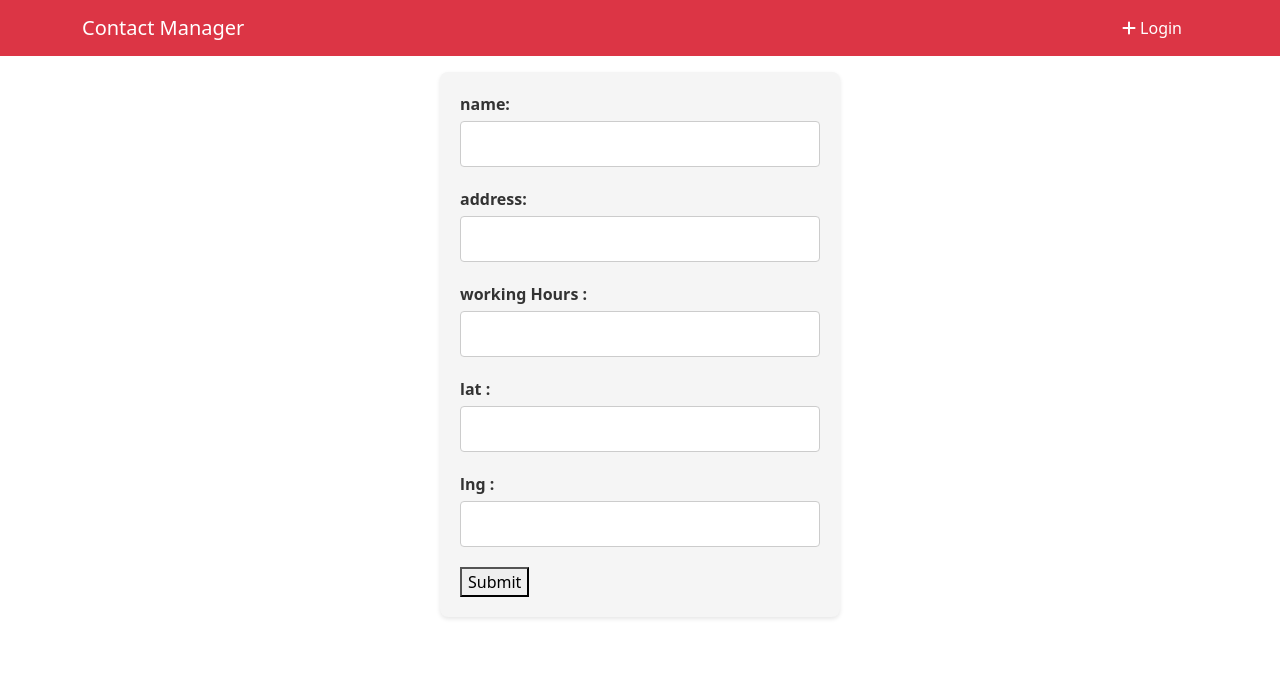
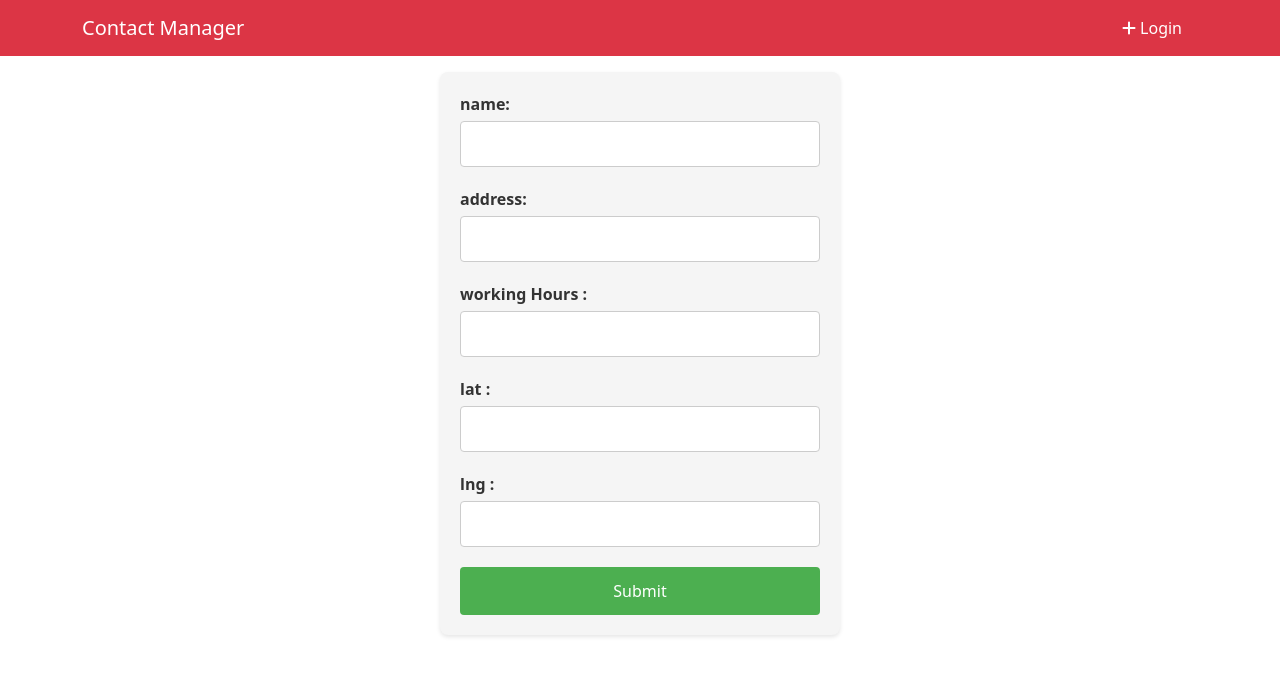
Before and after one commit to AhmedJabareen96/DeliveryAppManager, a React (Create React App) app: page /stores/add in a window 1280 px wide. Shown: the top 676 px of the page. Built offline with nearby package versions, Linux system fonts and the light colour scheme; no server answers.

Commit message:
submit button i forgot

```diff
--- a/src/components/Pages/addstore.js
+++ b/src/components/Pages/addstore.js
@@ -184,7 +184,7 @@
 
 
 
-        <button type="submit">Submit</button>
+        <button type="submit" style={submitButtonStyle} >Submit</button>
       </form>
       );
   }
```
